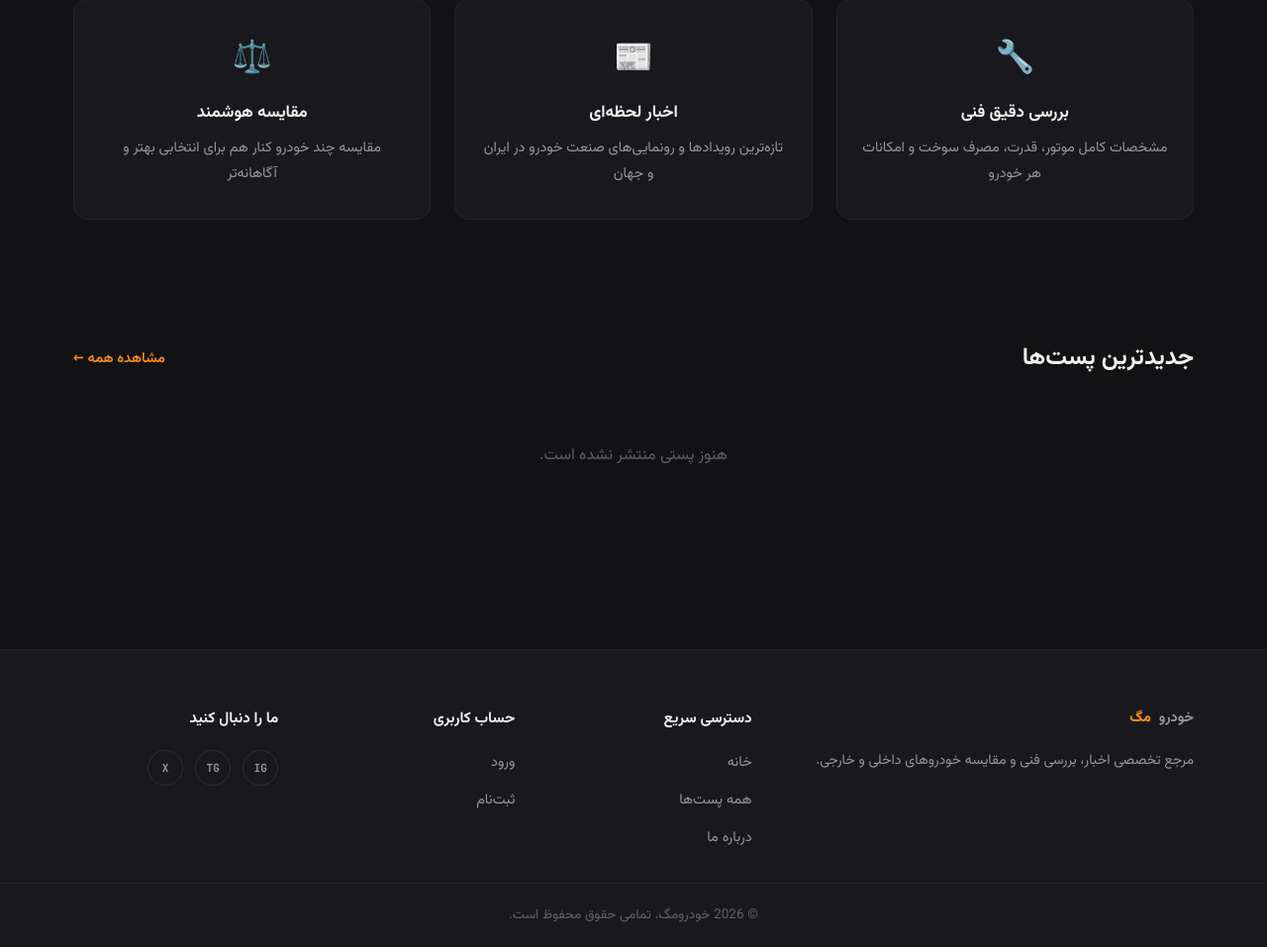
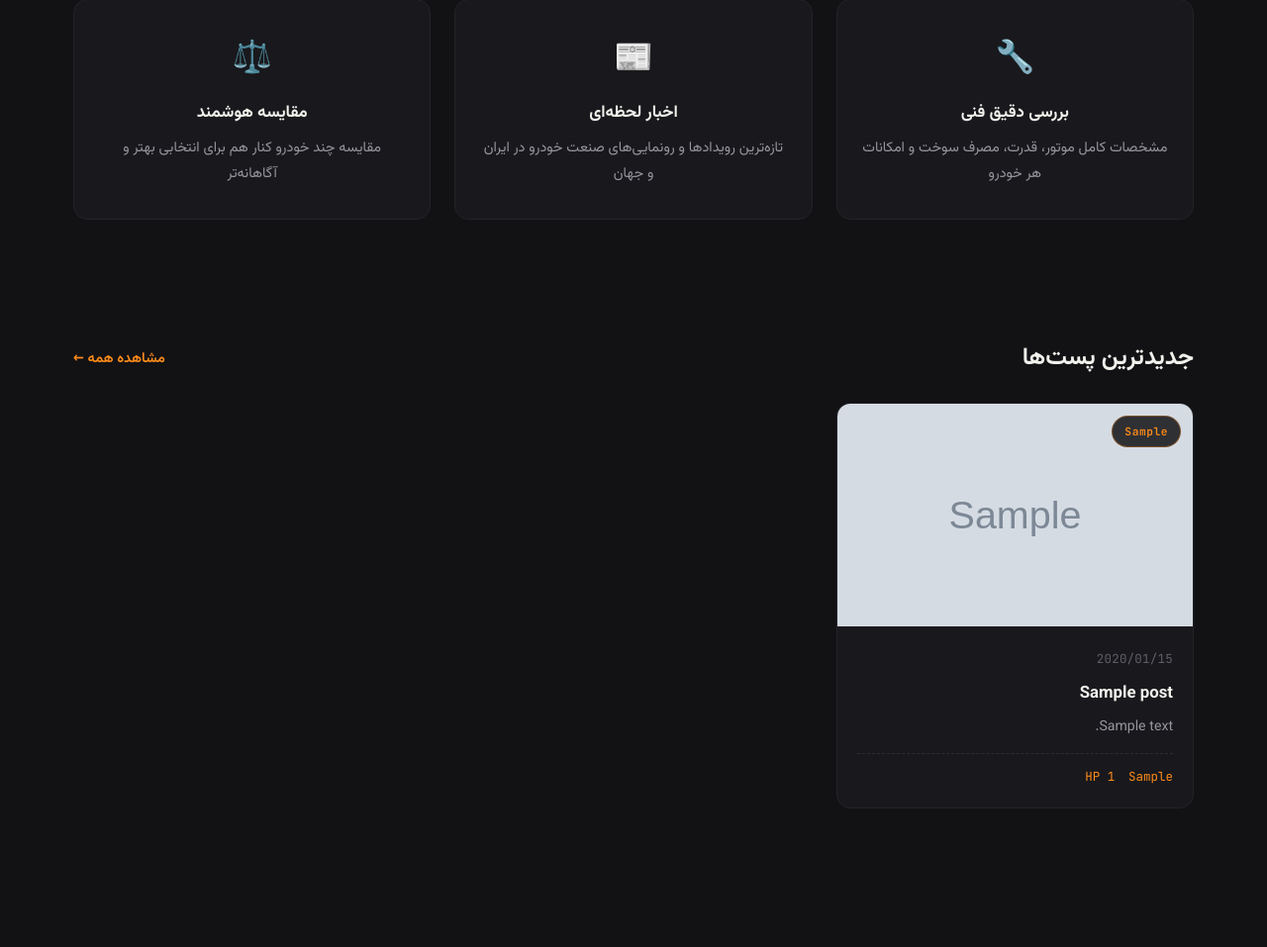
Before and after one commit to mjaghai/django-test, a Django app: page / in a window 1280 px wide. Shown: the part 612-1569 px from the top of the page at 99% size. Before the commit the page ends 1544 px from the top, so only its background shows below. Run offline with Django 5.2, Linux system fonts and the light colour scheme; tables that the repository leaves empty hold one stand-in row (values such as "Sample post"); grey boxes marked "Sample" are stand-in pictures.

Commit message:
fix: pass post data to templates from views
- home view: query latest 6 published posts, pass as latest_posts
- post_list view: add pagination (9 per page), pass page_obj
- post_detail view: fetch post by slug, pass to template
- Fix empty href links in home.html (now point to post_detail)
- Update posts.html to use page_obj.object_list for pagination

```diff
--- a/pages/views.py
+++ b/pages/views.py
@@ -1,12 +1,13 @@
 from django.shortcuts import render
-from django.http import HttpResponse
+
+from posts.models import Post
 
 
-# Create your views here.
 def home(request):
+    """صفحه اصلی — آخرین ۶ پست منتشر شده"""
+    latest_posts = Post.objects.filter(is_published=True)[:6]
+    return render(request, "pages/home.html", {"latest_posts": latest_posts})
 
 
-    return render(request,'pages/home.html')
-
 def about(request):
-    return render(request,'pages/about.html')
+    return render(request, "pages/about.html")
--- a/templates/pages/home.html
+++ b/templates/pages/home.html
@@ -59,9 +59,9 @@
         <div class="posts-grid">
             {% for post in latest_posts %}
             <article class="post-card">
-                <a href="" class="post-card-img">
+                <a href="{% url 'post_detail' post.slug %}" class="post-card-img">
                     {% if post.image %}
-                        <img src="" alt="{{ post.title }}">
+                        <img src="{{ post.image.url }}" alt="{{ post.title }}">
                     {% else %}
                         <div class="img-placeholder">🚗</div>
                     {% endif %}
@@ -69,7 +69,7 @@
                 </a>
                 <div class="post-card-body">
                     <span class="post-date">{{ post.created_at|date:"Y/m/d" }}</span>
-                    <h3><a href="">{{ post.title }}</a></h3>
+                    <h3><a href="{% url 'post_detail' post.slug %}">{{ post.title }}</a></h3>
                     <p>{{ post.description|truncatewords:18 }}</p>
                     {% if post.engine or post.horsepower %}
                     <div class="card-spec-strip">
--- a/templates/posts/posts.html
+++ b/templates/posts/posts.html
@@ -13,7 +13,7 @@
 <section class="posts-section">
     <div class="container">
         <div class="posts-grid">
-            {% for post in posts %}
+            {% for post in page_obj.object_list %}
             <article class="post-card">
                 <a href="{% url 'post_detail' post.slug %}" class="post-card-img">
                     {% if post.image %}
@@ -40,7 +40,7 @@
             {% endfor %}
         </div>
 
-        {% if is_paginated %}
+        {% if page_obj.has_other_pages %}
         <div class="pagination">
             {% if page_obj.has_previous %}
                 <a href="?page={{ page_obj.previous_page_number }}" class="page-link">قبلی</a>
```
Also changed, not shown: posts/views.py (+14 -5 lines).
